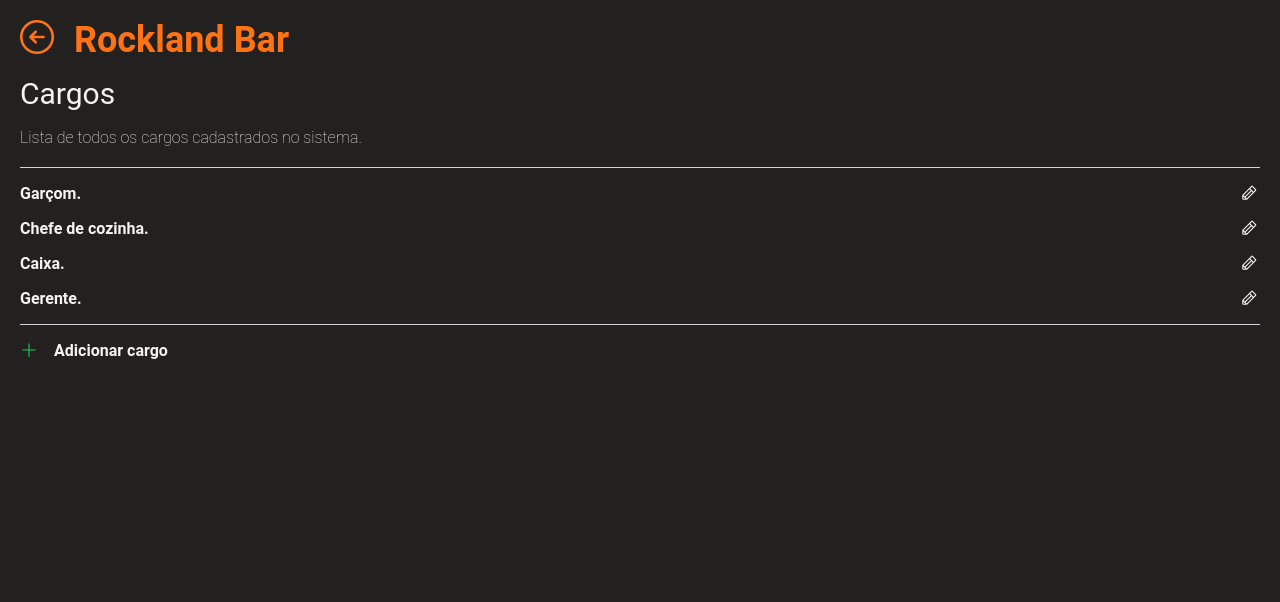
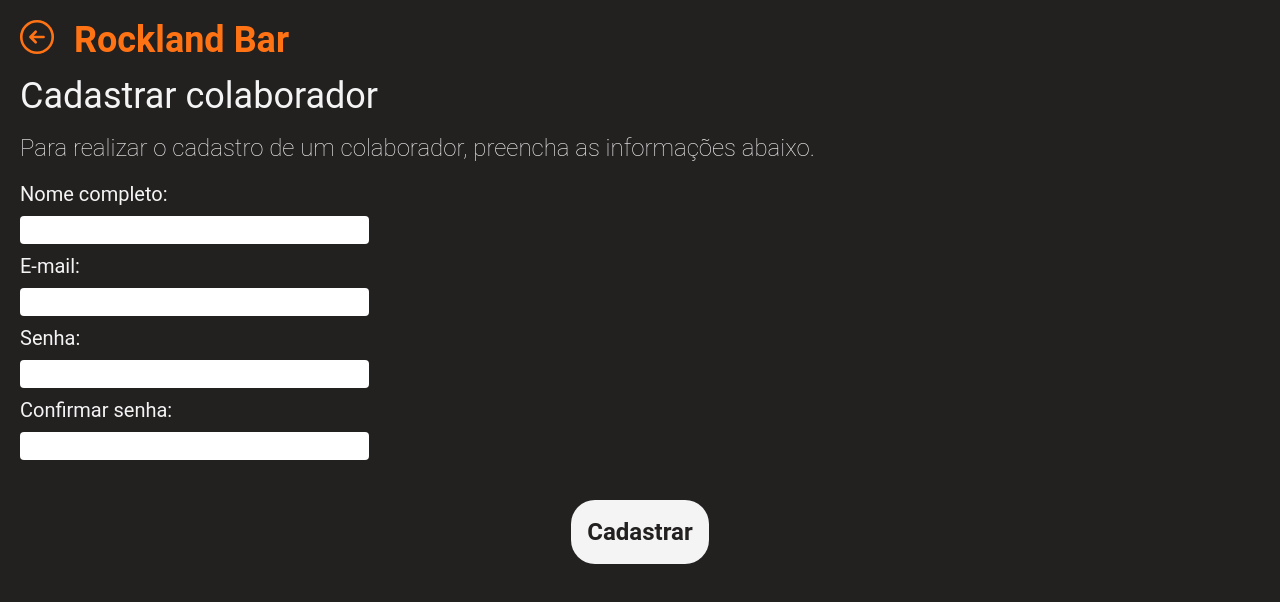
Before and after one commit to Koemyy/cardapio-digital-company, a React (Vite) app: page / in a window 1280 px wide. Shown: the top 602 px of the page. Built offline with nearby package versions, Linux system fonts and the light colour scheme.

Commit message:
Tela de cadastro de colaborador criada

```diff
--- a/src/App.tsx
+++ b/src/App.tsx
@@ -1,12 +1,12 @@
 // import CadastrarCargos from "./pages/cadastrarCargos";
-import Cargos from "./pages/cargos.tsx";
 import HeaderEmpresa from "./components/HeaderEmpresa.tsx";
+import CadastrarColaborador from "./pages/cadastrarColaborador.tsx";
 export function App() {
 
   return (
       <div>
         <HeaderEmpresa/>
-        <Cargos/>
+        <CadastrarColaborador/>
       </div>
   )
 }
--- /dev/null
+++ b/src/pages/cadastrarColaborador.tsx
@@ -0,0 +1,57 @@
+import {useState} from "react";
+import Notification from "../components/Notification.tsx";
+import {CheckCircle} from '@phosphor-icons/react';
+
+function CadastrarColaborador() {
+    const [showNotification, setNotification] = useState(false);
+
+    function notificationPopUp() {
+        setNotification(true);
+    }
+
+    function hideNotification() {
+        setNotification(false);
+    }
+
+    // no action do form é onde você vai enviar os dados
+    return (
+        <div className="text-white-300 mx-5 my-4">
+            <h1 className="text-3xl md:text-4xl mb-4">Cadastrar colaborador</h1>
+            <p className="pb-4 md:text-2xl font-extralight">Para realizar o cadastro de um colaborador, preencha as informações abaixo.</p>
+            <form className="" action="">
+                <label className="md:text-xl" form="nome-colaborador">Nome completo: </label>
+                <br/>
+                <input name="nome-colaborador" id="nome-colaborador" size={30} className="my-2 text-black-500 text-lg rounded"/>
+                <br/>
+                <label className="md:text-xl" form="email-colaborador">E-mail: </label>
+                <br/>
+                <input type="email" name="email-colaborador" id="email-colaborador" size={30} className="my-2 text-black-500 text-lg rounded"/>
+                <br/>
+                <label className="md:text-xl" form="senha-colaborador">Senha: </label>
+                <br/>
+                <input type="password" name="senha-colaborador" id="senha-colaborador" size={30} className="my-2 text-black-500 text-lg rounded"/>
+                <br/>
+                <label className="md:text-xl" form="confirmarsenha-colaborador">Confirmar senha: </label>
+                <br/>
+                <input type="password" name="confirmarsenha-colaborador" id="confirmarsenha-colaborador" size={30} className="my-2 text-black-500 text-lg rounded"/>
+            </form>
+            <div className="flex items-center content-center justify-center pt-4">
+                <button onClick={notificationPopUp}
+                        className="hover:bg-black-400 hover:text-white-300 md:text-2xl bg-white-300 md:my-4 px-4 py-4 rounded-3xl text-black-500 font-bold">Cadastrar
+                </button>
+            </div>
+            {showNotification && (
+                <Notification
+                    buttonText="Voltar"
+                    closePopUp={hideNotification}
+                    title="Colaborador cadastrado"
+                    icon={<i className="flex text-center justify-center text-green-500"><CheckCircle size={54}/></i>}
+                    description="O cargo já está disponível para receber um cargo."
+                    buttonAction={hideNotification}
+                />
+            )}
+        </div>
+    )
+}
+
+export default CadastrarColaborador
```
